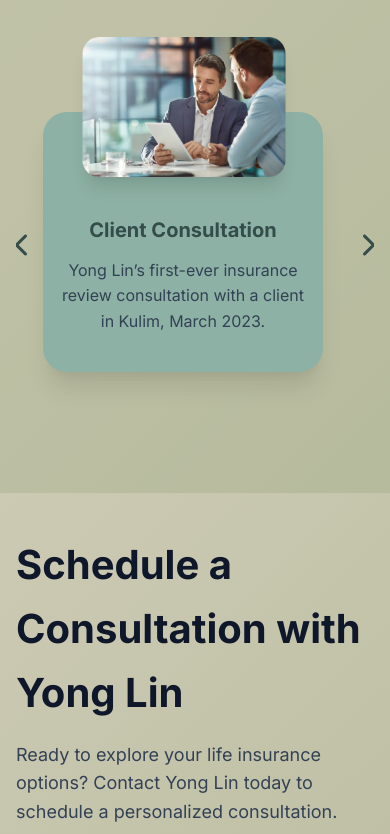
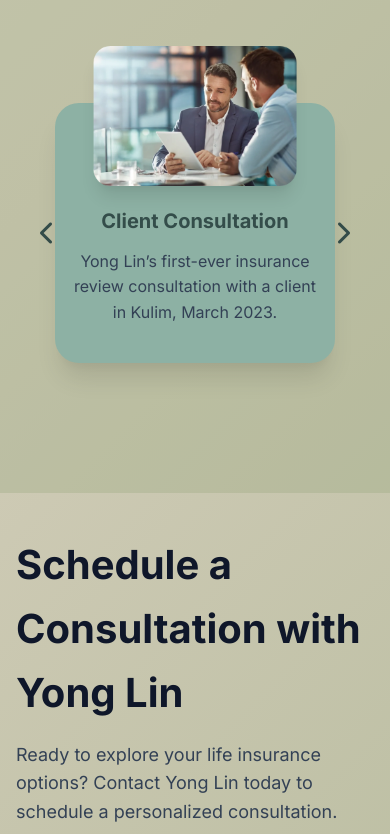
Before and after one commit to AustinIsCoding/agent-tan-yong-lin, a plain HTML site: page index.html in a window 390 px wide. Shown: the part 3034-3868 px from the top of the page. Drawn offline with Linux system fonts and the light colour scheme.

Commit message:
Responsive Image Slider

```diff
--- a/styles/main.css
+++ b/styles/main.css
@@ -547,15 +547,15 @@ button {
 }
 
 .images.center {
-  left: 34%;
+  top: 50%;
   z-index: 3;
   opacity: 1;
-  transform: rotateY(0deg) scale(0.7) translateY(-180px);
+  transform: rotateY(0deg) scale(0.7) translateY(-310px);
   box-shadow: var(--shadow-xl);
 }
 
 .images.center:hover {
-  transform: rotateY(0deg) scale(0.7) translateY(-185px);
+  transform: rotateY(0deg) scale(0.7) translateY(-315px);
   box-shadow: var(--shadow-2xl);
 }
 
@@ -592,8 +592,6 @@ button {
 
 .desc-container {
   position: absolute;
-  left: 36%;
-  top: 22.5%;
   z-index: 2;
   width: auto;
   height: auto;
@@ -612,7 +610,7 @@ button {
   background: var(--primary-light);
   transition: opacity 350ms ease, transform 350ms ease;
   opacity: 1;
-  transform: translateY(0);
+  transform: translateX(0);
   pointer-events: auto;
   will-change: opacity, transform;
 }
@@ -637,8 +635,14 @@ button {
 .next-prev-nav {
   width: 100%;
   display: flex;
+  flex-direction: row;
   padding: var(--spacing-xl);
   justify-content: space-between;
+  position: absolute;
+  top: 50%;
+  left: 0;
+  transform: translateY(-50%);
+  align-items: center;
 }
 
 .next-prev-nav i {
@@ -855,10 +859,6 @@ button {
     height: 200px;
   }
 
-  .images.center {
-    left: 6.5%;
-  }
-
   .images.left1,
   .images.left2,
   .images.right1,
@@ -873,7 +873,6 @@ button {
   .desc-container {
     width: auto;
     height: auto;
-    left: 7.5%;
     max-width: 280px;
     max-height: 320px;
     min-width: 280px;
@@ -882,21 +881,13 @@ button {
   }
 
   .next-prev-nav {
-    position: relative;
+    position: absolute;
+    top: 50%;
+    justify-content: space-between;
   }
 
   .next-prev-nav i {
     font-size: 1.5rem;
-  }
-
-  .prev {
-    position: absolute;
-    left: -1px;
-  }
-
-  .next {
-    position: absolute;
-    right: -1px;
   }
 
   .contact-wrapper {
```
